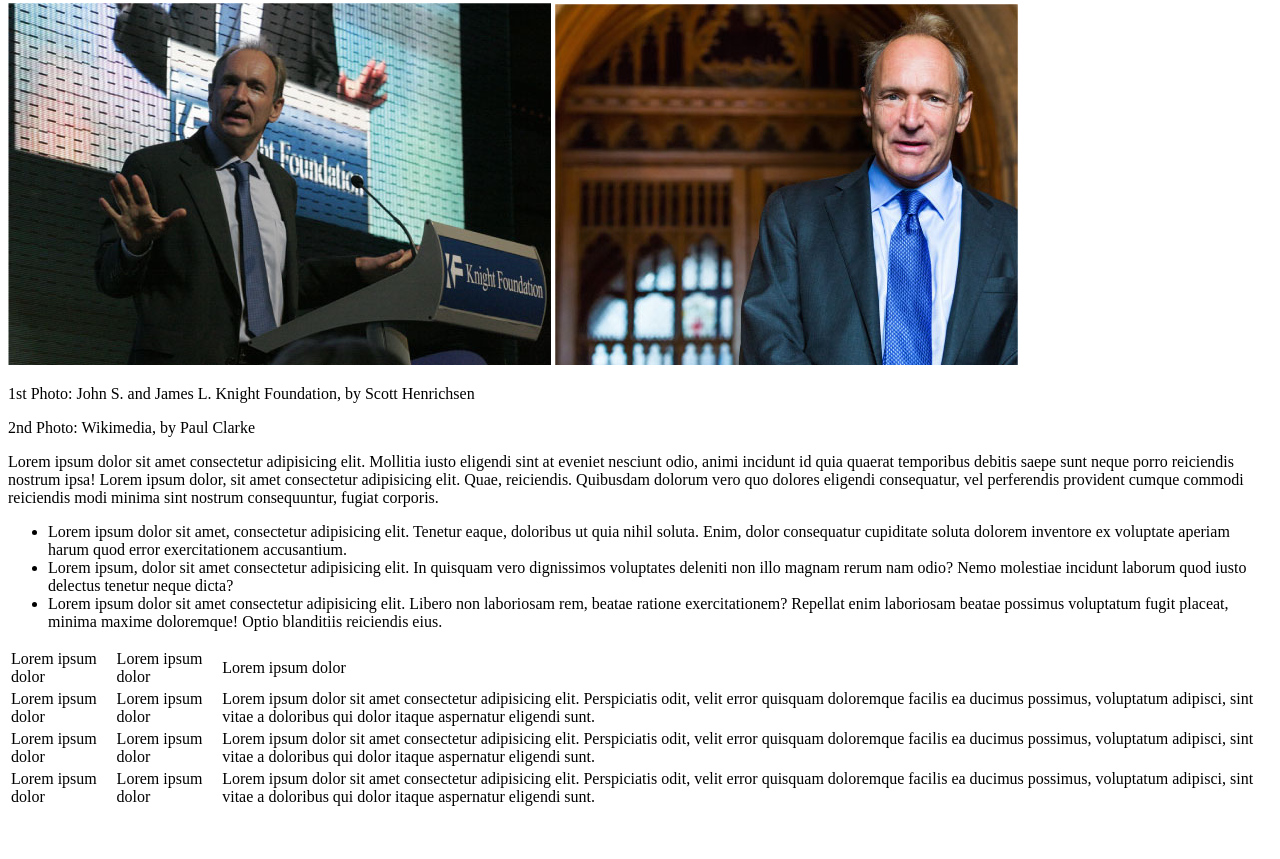
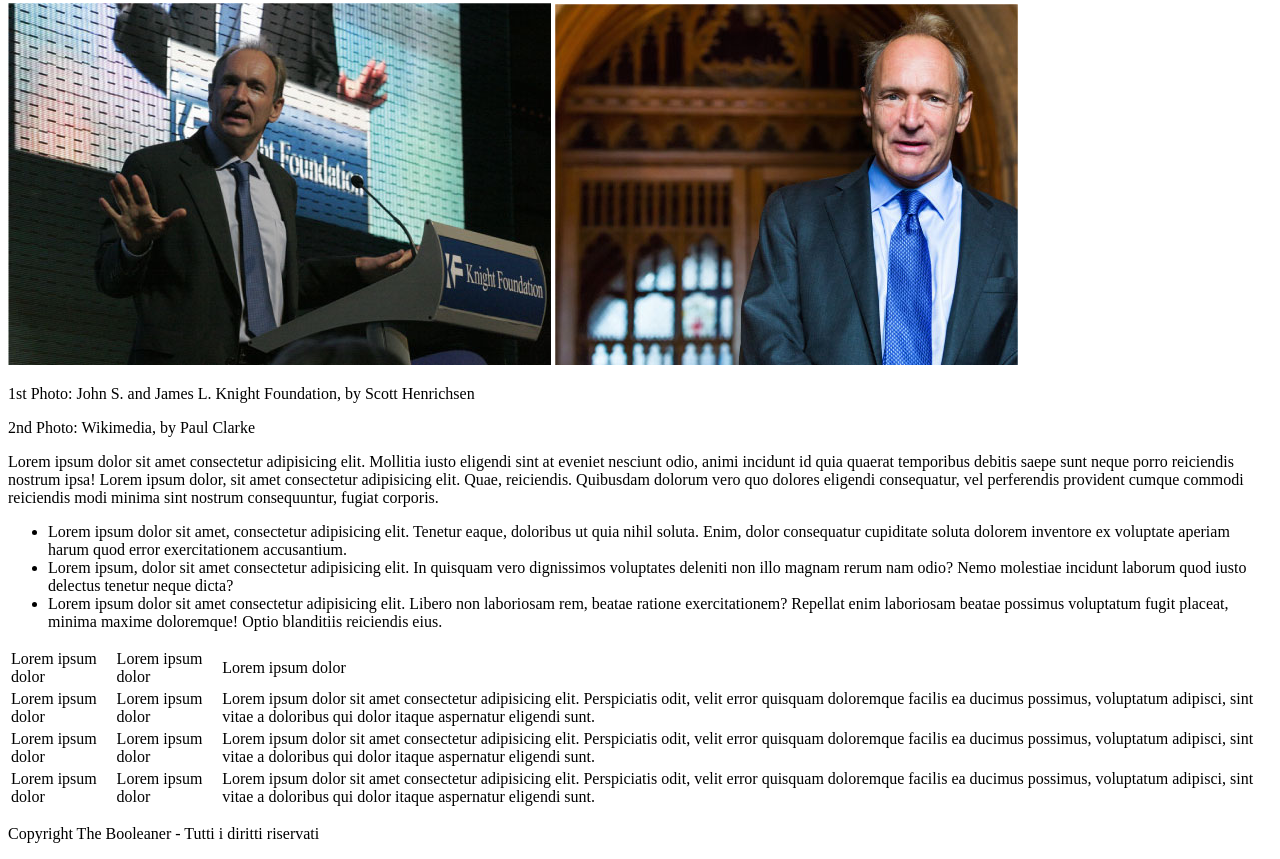
Before and after one commit to fabrizioruiz96/html-css-booleaner, a plain HTML site: page index.html in a window 1280 px wide. Shown: the part 465-1324 px from the top of the page. Before the commit the page ends 1282 px from the top, so only its background shows below. Drawn offline with Linux system fonts and the light colour scheme.

Commit message:
feat: add footer

```diff
--- a/index.html
+++ b/index.html
@@ -63,6 +63,7 @@
         </table>
 
         <!-- FOOTER -->
+        <p>Copyright The Booleaner - Tutti i diritti riservati</p>
 
     </body>
 </html>
```
